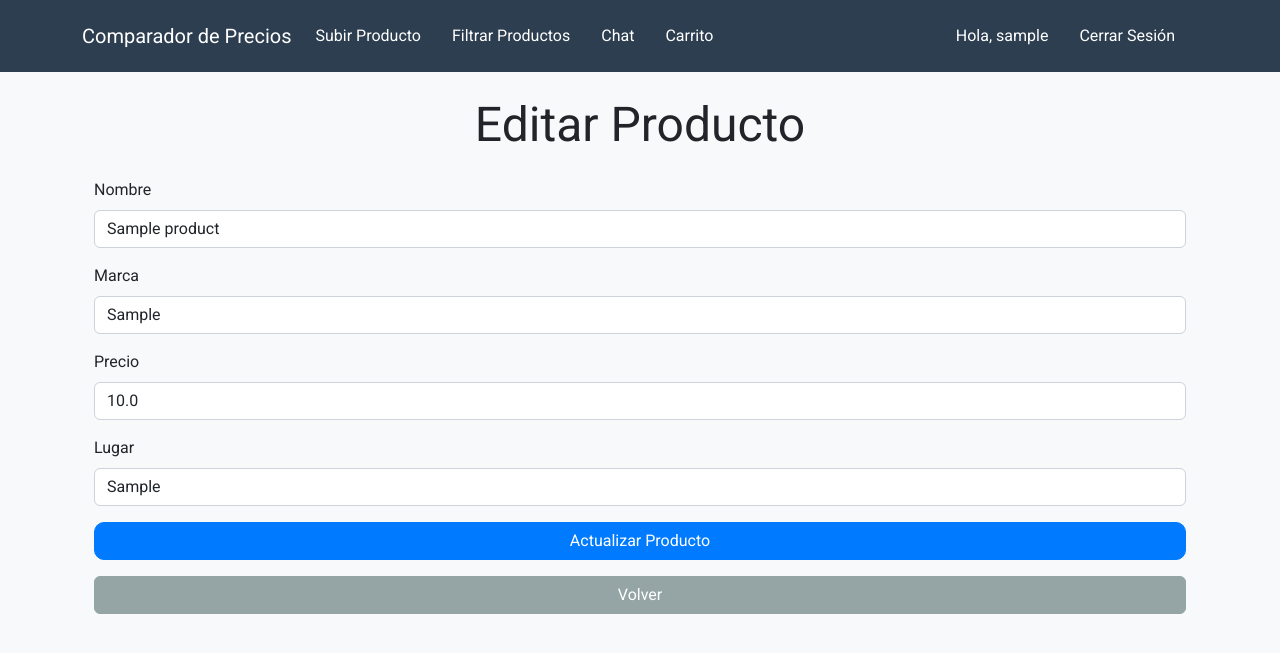
After one commit to NicolasBlancoDEV/app-comparador-precio-nueva, a Flask app: page /edit_product/1 in a window 1280 px wide. The commit adds this page. Shown: the top 653 px of the page. Run offline with Flask 3, Linux system fonts and the light colour scheme; a user stored in the database is signed in; tables that the repository leaves empty hold one stand-in row (values such as "Sample post"); some libraries are stand-ins or nearby versions.

Commit message:
Agregar funcionalidad para editar productos

```diff
--- a/app.py
+++ b/app.py
@@ -88,14 +88,16 @@ def init_db():
     try:
         with get_db_connection() as conn:
             c = conn.cursor()
-            # Tabla de productos (sin user_id)
+            # Tabla de productos (con user_id)
             c.execute('''CREATE TABLE IF NOT EXISTS products (
                 id INTEGER PRIMARY KEY AUTOINCREMENT,
                 name TEXT NOT NULL,
                 brand TEXT NOT NULL,
                 price REAL NOT NULL,
                 place TEXT NOT NULL,
-                upload_date TEXT NOT NULL
+                upload_date TEXT NOT NULL,
+                user_id INTEGER NOT NULL,
+                FOREIGN KEY (user_id) REFERENCES users(id)
             )''')
             # Tabla de usuarios
             c.execute('''CREATE TABLE IF NOT EXISTS users (
@@ -222,9 +224,9 @@ def index():
     try:
         with get_db_connection() as conn:
             c = conn.cursor()
-            c.execute('SELECT id, name, brand, price, place, upload_date FROM products ORDER BY upload_date DESC')
+            c.execute('SELECT id, name, brand, price, place, upload_date, user_id FROM products ORDER BY upload_date DESC')
             products = c.fetchall()
-            products = [(p[0], p[1], p[2], p[3], p[4], to_argentina_time(p[5])) for p in products]
+            products = [(p[0], p[1], p[2], p[3], p[4], to_argentina_time(p[5]), p[6]) for p in products]
     except sqlite3.Error as e:
         flash(f'Error al cargar productos: {e}')
         print(f"Error al cargar productos: {e}")
@@ -233,6 +235,7 @@ def index():
 
 # Subir producto
 @app.route('/upload', methods=['GET', 'POST'])
+@login_required
 def upload():
     if request.method == 'POST':
         name = request.form['name']
@@ -255,8 +258,8 @@ def upload():
         try:
             with get_db_connection() as conn:
                 c = conn.cursor()
-                c.execute('INSERT INTO products (name, brand, price, place, upload_date) VALUES (?, ?, ?, ?, ?)',
-                          (name, brand, price, place, get_current_time()))
+                c.execute('INSERT INTO products (name, brand, price, place, upload_date, user_id) VALUES (?, ?, ?, ?, ?, ?)',
+                          (name, brand, price, place, get_current_time(), current_user.id))
                 conn.commit()
             flash('Producto subido exitosamente!')
             print("Producto guardado en la base de datos")
@@ -268,6 +271,55 @@ def upload():
 
     return render_template('upload.html')
 
+# Editar producto
+@app.route('/edit_product/<int:product_id>', methods=['GET', 'POST'])
+@login_required
+def edit_product(product_id):
+    try:
+        with get_db_connection() as conn:
+            c = conn.cursor()
+            c.execute('SELECT id, name, brand, price, place, upload_date, user_id FROM products WHERE id = ?', (product_id,))
+            product = c.fetchone()
+            if not product:
+                flash('Producto no encontrado.')
+                return redirect(url_for('index'))
+
+            # Verificar si el usuario es el propietario o el administrador
+            if product[6] != current_user.id and current_user.username != ADMIN_USERNAME:
+                flash('No tienes permiso para editar este producto.')
+                return redirect(url_for('index'))
+
+            if request.method == 'POST':
+                name = request.form['name']
+                brand = request.form['brand']
+                price = request.form['price']
+                place = request.form['place']
+
+                if not (name and brand and price and place):
+                    flash('Por favor, completa todos los campos.')
+                    return redirect(url_for('edit_product', product_id=product_id))
+
+                try:
+                    price = float(price)
+                    if price < 0:
+                        raise ValueError("El precio no puede ser negativo")
+                except ValueError:
+                    flash('Por favor, ingresa un precio válido (número positivo).')
+                    return redirect(url_for('edit_product', product_id=product_id))
+
+                c.execute('UPDATE products SET name = ?, brand = ?, price = ?, place = ? WHERE id = ?',
+                          (name, brand, price, place, product_id))
+                conn.commit()
+                flash('Producto actualizado exitosamente!')
+                return redirect(url_for('index'))
+
+            product = (product[0], product[1], product[2], product[3], product[4], to_argentina_time(product[5]), product[6])
+            return render_template('edit_product.html', product=product)
+    except sqlite3.Error as e:
+        flash(f'Error al editar el producto: {e}')
+        print(f"Error al editar el producto: {e}")
+        return redirect(url_for('index'))
+
 # Filtrar productos
 @app.route('/filter', methods=['GET', 'POST'])
 def filter_products():
@@ -278,13 +330,13 @@ def filter_products():
         try:
             with get_db_connection() as conn:
                 c = conn.cursor()
-                query = '''SELECT id, name, brand, price, place, upload_date
+                query = '''SELECT id, name, brand, price, place, upload_date, user_id
                           FROM products
                           WHERE name LIKE ? OR brand LIKE ? OR place LIKE ?
                           ORDER BY upload_date DESC'''
                 c.execute(query, (f'%{search_query}%', f'%{search_query}%', f'%{search_query}%'))
                 products = c.fetchall()
-                products = [(p[0], p[1], p[2], p[3], p[4], to_argentina_time(p[5])) for p in products]
+                products = [(p[0], p[1], p[2], p[3], p[4], to_argentina_time(p[5]), p[6]) for p in products]
         except sqlite3.Error as e:
             flash(f'Error al buscar productos: {e}')
             print(f"Error al buscar productos: {e}")
@@ -292,9 +344,9 @@ def filter_products():
         try:
             with get_db_connection() as conn:
                 c = conn.cursor()
-                c.execute('SELECT id, name, brand, price, place, upload_date FROM products ORDER BY upload_date DESC')
+                c.execute('SELECT id, name, brand, price, place, upload_date, user_id FROM products ORDER BY upload_date DESC')
                 products = c.fetchall()
-                products = [(p[0], p[1], p[2], p[3], p[4], to_argentina_time(p[5])) for p in products]
+                products = [(p[0], p[1], p[2], p[3], p[4], to_argentina_time(p[5]), p[6]) for p in products]
         except sqlite3.Error as e:
             flash(f'Error al cargar productos: {e}')
             print(f"Error al cargar productos: {e}")
--- a/static/css/styles.css
+++ b/static/css/styles.css
@@ -122,6 +122,11 @@ body {
     min-width: 100px;
 }
 
+/* Estilo para el ícono de lápiz */
+.bi-pencil {
+    font-size: 1rem;
+}
+
 /* Ajustes responsivos */
 @media (max-width: 576px) {
     /* Ajustes para las cards en index.html */
@@ -186,4 +191,8 @@ body {
     .list-group-item {
         padding: 8px 10px;
     }
+
+    .bi-pencil {
+        font-size: 0.9rem;
+    }
 }
--- a/templates/base.html
+++ b/templates/base.html
@@ -8,6 +8,8 @@
     <link href="https://cdn.jsdelivr.net/npm/bootswatch@5.3.2/dist/flatly/bootstrap.min.css" rel="stylesheet">
     <!-- Google Fonts -->
     <link href="https://fonts.googleapis.com/css2?family=Roboto:wght@400;700&display=swap" rel="stylesheet">
+    <!-- Bootstrap Icons -->
+    <link href="https://cdn.jsdelivr.net/npm/bootstrap-icons@1.10.5/font/bootstrap-icons.css" rel="stylesheet">
     <link rel="stylesheet" href="{{ url_for('static', filename='css/styles.css') }}">
     <!-- PWA Metadatos -->
     <link rel="manifest" href="{{ url_for('static', filename='manifest.json') }}">
--- /dev/null
+++ b/templates/edit_product.html
@@ -0,0 +1,27 @@
+{% extends 'base.html' %}
+
+{% block content %}
+<div class="container">
+    <h1 class="text-center mb-4">Editar Producto</h1>
+    <form method="post">
+        <div class="mb-3">
+            <label for="name" class="form-label">Nombre</label>
+            <input type="text" class="form-control" id="name" name="name" value="{{ product[1] }}" required>
+        </div>
+        <div class="mb-3">
+            <label for="brand" class="form-label">Marca</label>
+            <input type="text" class="form-control" id="brand" name="brand" value="{{ product[2] }}" required>
+        </div>
+        <div class="mb-3">
+            <label for="price" class="form-label">Precio</label>
+            <input type="number" step="0.01" class="form-control" id="price" name="price" value="{{ product[3] }}" required>
+        </div>
+        <div class="mb-3">
+            <label for="place" class="form-label">Lugar</label>
+            <input type="text" class="form-control" id="place" name="place" value="{{ product[4] }}" required>
+        </div>
+        <button type="submit" class="btn btn-primary w-100">Actualizar Producto</button>
+    </form>
+    <a href="{{ url_for('index') }}" class="btn btn-secondary w-100 mt-3">Volver</a>
+</div>
+{% endblock %}
--- a/templates/filter.html
+++ b/templates/filter.html
@@ -21,6 +21,11 @@
                         <span class="product-place">{{ product[4] }}</span>
                         <span class="product-date">{{ product[5] }}</span>
                     </div>
+                    {% if current_user.is_authenticated and (product[6] == current_user.id or current_user.username == admin_username) %}
+                        <a href="{{ url_for('edit_product', product_id=product[0]) }}" class="btn btn-outline-secondary btn-sm ms-auto">
+                            <i class="bi bi-pencil"></i>
+                        </a>
+                    {% endif %}
                 </li>
             {% endfor %}
         </ul>
```
Also changed, not shown: templates/index.html (+10 -3 lines).
